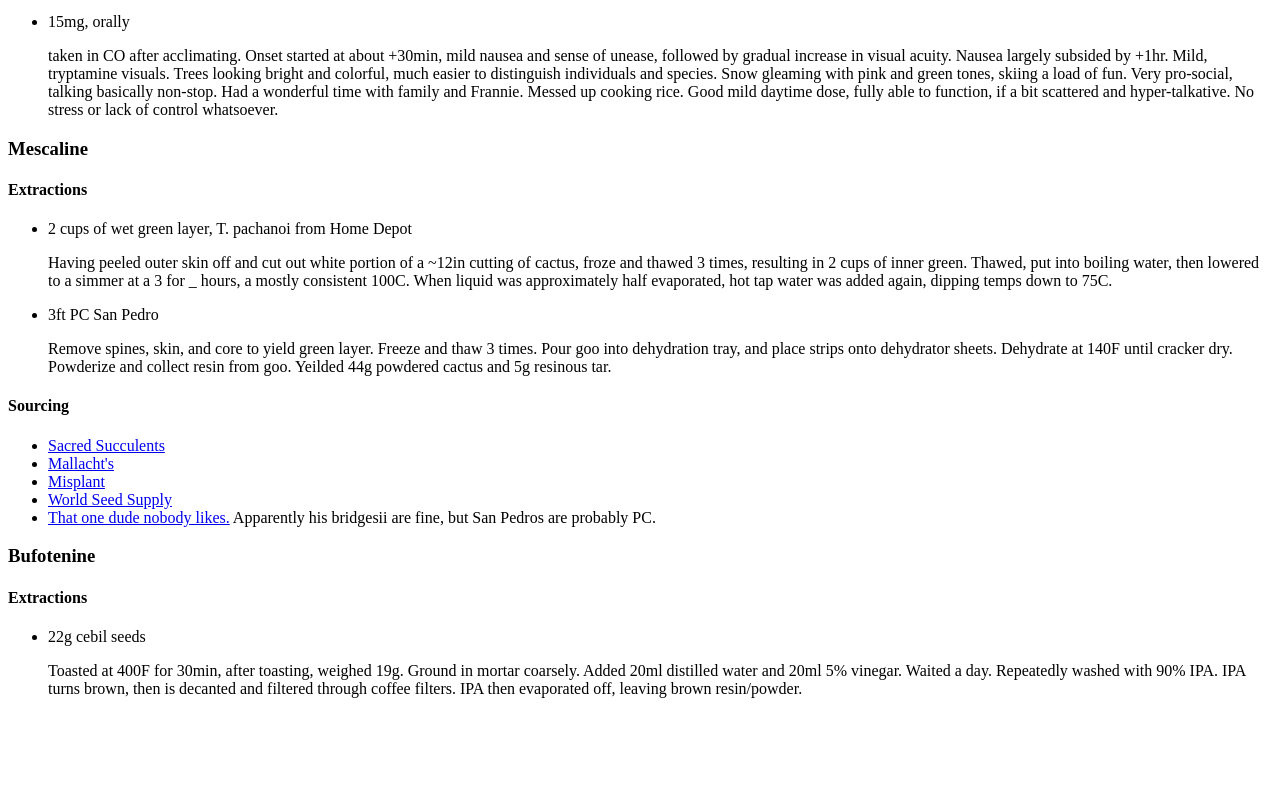
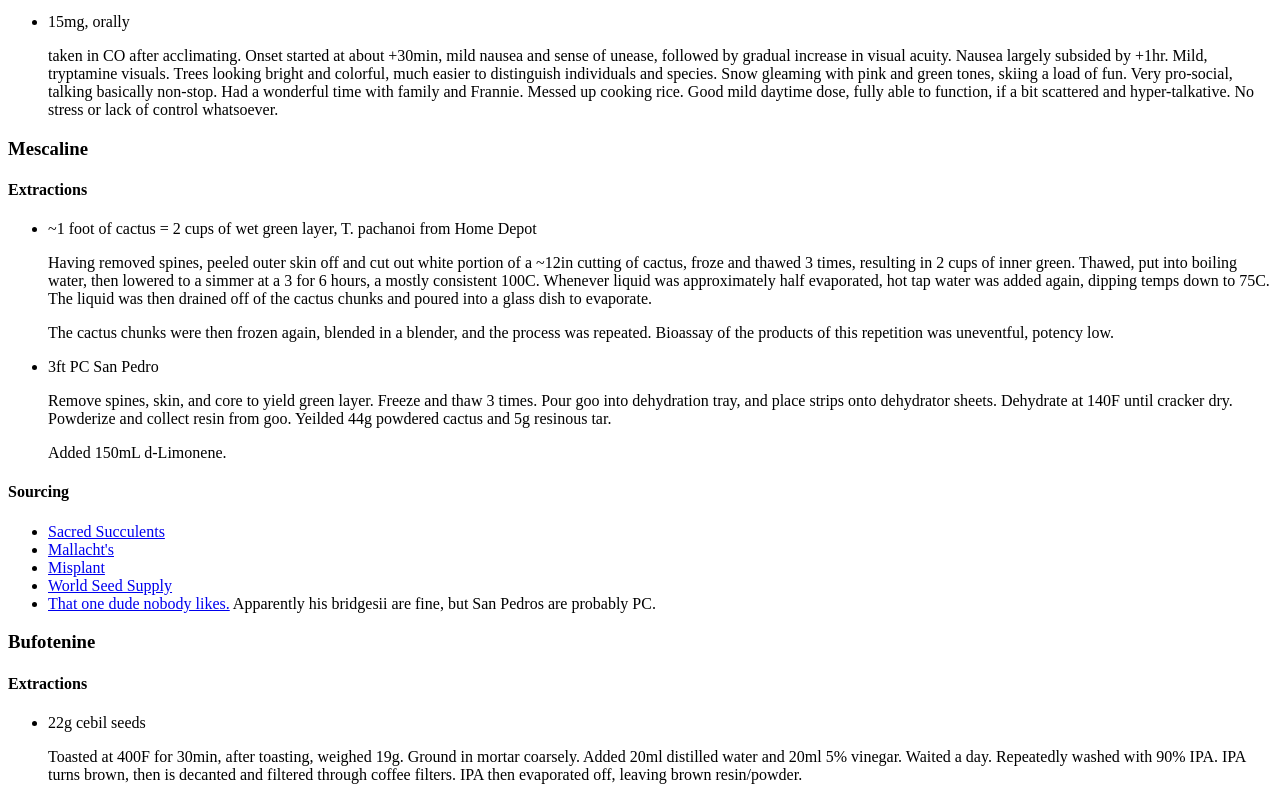
Before and after one commit to DMTeapot/DMTeapot.github.io, a plain HTML site: page enth_notes.html in a window 1280 px wide. Shown: the part 2079-2879 px from the top of the page. Before the commit the page ends 2793 px from the top, so only its background shows below. Drawn offline with Linux system fonts and the light colour scheme.

Commit message:
Cactus extract 2 thoughts

```diff
--- a/enth_notes.html
+++ b/enth_notes.html
@@ -111,12 +111,13 @@
     <h3>Mescaline</h3>
     <h4>Extractions</h4>
     <ul>
-      <li>2 cups of wet green layer, T. pachanoi from Home Depot
-        <p>Having peeled outer skin off and cut out white portion of a ~12in cutting of cactus, froze and thawed 3 times, resulting in 2 cups of inner green. Thawed, put into boiling water, then lowered to a simmer at a 3 for _ hours, a mostly consistent 100C. When liquid was approximately half evaporated, hot tap water was added again, dipping temps down to 75C.</p>
+      <li>~1 foot of cactus = 2 cups of wet green layer, T. pachanoi from Home Depot
+        <p>Having removed spines, peeled outer skin off and cut out white portion of a ~12in cutting of cactus, froze and thawed 3 times, resulting in 2 cups of inner green. Thawed, put into boiling water, then lowered to a simmer at a 3 for 6 hours, a mostly consistent 100C. Whenever liquid was approximately half evaporated, hot tap water was added again, dipping temps down to 75C. The liquid was then drained off of the cactus chunks and poured into a glass dish to evaporate.</p>
+        <p>The cactus chunks were then frozen again, blended in a blender, and the process was repeated. Bioassay of the products of this repetition was uneventful, potency low.</p>
       </li>
       <li>3ft PC San Pedro
         <p>Remove spines, skin, and core to yield green layer. Freeze and thaw 3 times. Pour goo into dehydration tray, and place strips onto dehydrator sheets. Dehydrate at 140F until cracker dry. Powderize and collect resin from goo. Yeilded 44g powdered cactus and 5g resinous tar.</p>
-        <p></p>
+        <p>Added 150mL d-Limonene.</p>
       </li>
     </ul>
     <h4>Sourcing</h4>
```
